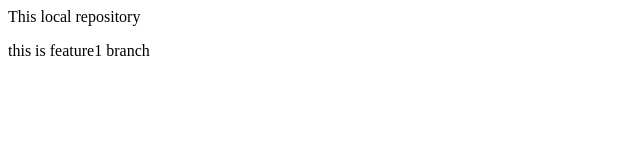
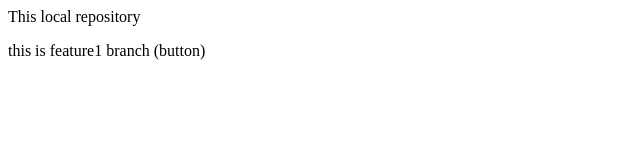
Before and after one commit to Anmol9998/LocalRepo, a plain HTML site: page index.html in a window 1280 px wide. Shown: the full height of the page, 0-640 px from the left. Drawn offline with Linux system fonts and the light colour scheme.

```diff
--- a/index.html
+++ b/index.html
@@ -1,2 +1,2 @@
 <p> This local repository</p>
-<p> this is feature1 branch</p>
+<p> this is feature1 branch (button)</p>
```
